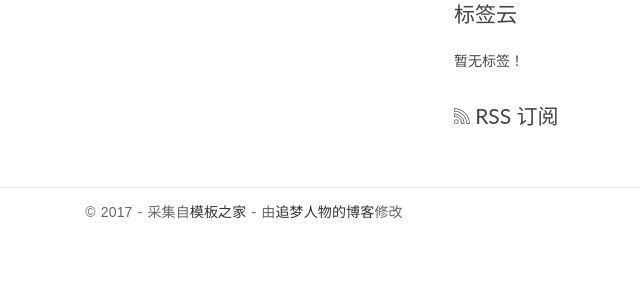
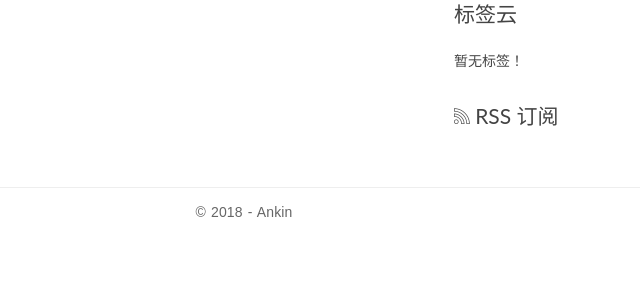
Before and after one commit to pb4681/blogproject, a Django app: page / in a window 1280 px wide. Shown: the part 514-800 px from the top of the page, without its empty margins (396-1036 px from the left). Run offline with Django 3.2, Linux system fonts and the light colour scheme; data that the repository does not hold is empty; some libraries are stand-ins or nearby versions.

Commit message:
修改页脚

```diff
--- a/templates/base.html
+++ b/templates/base.html
@@ -149,9 +149,7 @@
     <div class="container">
         <div class="row">
             <div class="col-md-12">
-                <p class="copyright">&copy 2017 - 采集自<a href="http://www.cssmoban.com/"
-                                                        target="_blank" title="模板之家">模板之家</a>
-                    - 由<a href="http://zmrenwu.com/" title="网页模板" target="_blank">追梦人物的博客</a>修改
+                <p class="copyright">&copy 2018 - Ankin
                 </p>
             </div>
         </div>
```
